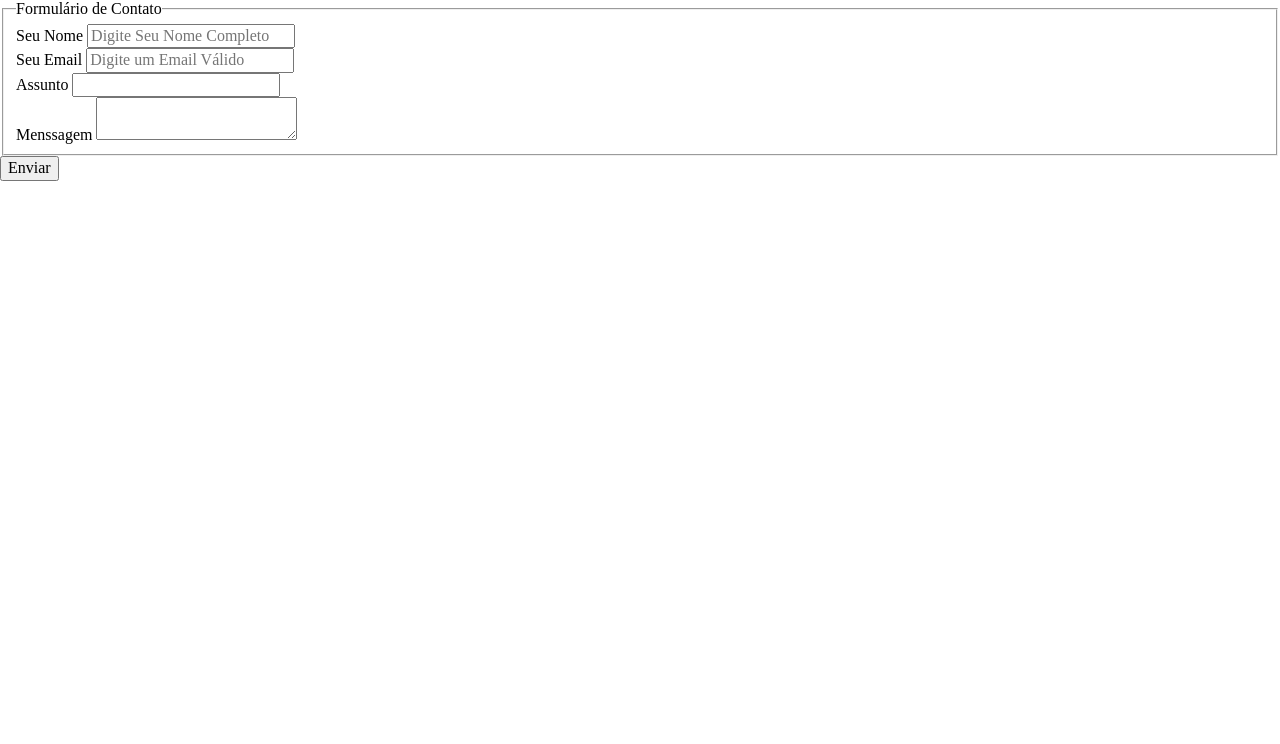
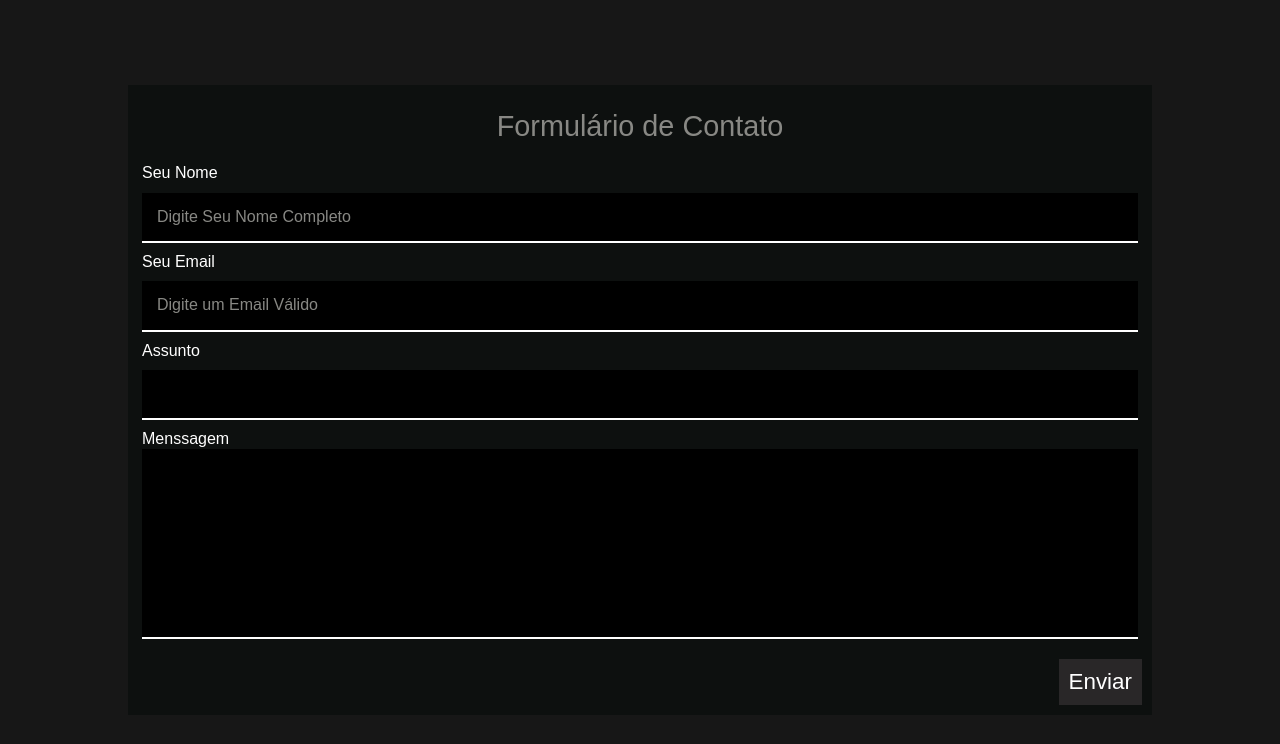
Before and after one commit to correahub/aprendizado, a plain HTML site: page formu/index.html in a window 1280 px wide. Drawn offline with Linux system fonts and the light colour scheme.

Commit message:
formulario quase concluido

```diff
--- a/formu/index.html
+++ b/formu/index.html
@@ -36,21 +36,18 @@
         <div>
           <!--Assunto-->
           <label for="assunto"> Assunto </label>
-          <input
-            type="text"
-            required
-            minlength="20"
-            name="assunto"
-            id="assunto"
-          />
+          <input type="text" required name="assunto" id="assunto" />
         </div>
-        <div>
+        <div class="text-div">
           <!--Assunto-->
           <label for="menssagem"> Menssagem </label>
-          <textarea name="menssagem" id="menssagem"> </textarea>
+          <textarea name="menssagem" id="menssagem" rows="10" minlength="30">
+          </textarea>
         </div>
       </fieldset>
-      <button type="submit">Enviar</button>
+      <div class="bt">
+        <button type="submit">Enviar</button>
+    </div>
     </form>
   </body>
 </html>
--- a/formu/style.css
+++ b/formu/style.css
@@ -1 +1,96 @@
 @charset "UTF-8";
+
+html {
+  height: 100%;
+  background-color: rgb(23, 23, 23);
+  margin: 0px;
+  padding: 0px;
+}
+
+* {
+  box-sizing: border-box;
+  font-family: Arial, Helvetica, sans-serif;
+}
+
+body {
+  display: flex;
+  justify-content: center;
+  align-items: center;
+  min-height: 100%;
+}
+
+form {
+  background-color: rgb(13, 16, 15);
+  color: white;
+  width: 80%;
+  margin-top: 50px;
+  margin-bottom: 50px;
+}
+
+fieldset {
+  border: none;
+  margin-top: 10px;
+}
+
+::placeholder {
+  color: rgb(136, 136, 132);
+}
+
+legend {
+  color: rgb(136, 136, 132);
+  font-size: calc(1em + 1vw);
+  text-align: center;
+  padding: 15px;
+}
+
+input {
+  width: 100%;
+  background-color: black;
+  border: none;
+  border-bottom: 2px solid white;
+  padding: 15px;
+  margin-top: 10px;
+  margin-bottom: 10px;
+  color: white;
+}
+
+input:focus {
+  background-color: rgb(41, 39, 40);
+  outline: none;
+  border-bottom: 2px solid rgba(255, 0, 0, 0.37);
+}
+
+.text-div {
+  display: flex;
+  flex-direction: column;
+}
+
+textarea {
+  resize: none;
+  border: none;
+  border-bottom: 2px solid white;
+  background-color: black;
+  color: white;
+  outline: none;
+}
+
+textarea:focus {
+  background-color: rgb(41, 39, 40);
+  border-bottom: 2px solid rgba(255, 0, 0, 0.37);
+}
+
+.bt {
+  display: flex;
+  justify-content: flex-end;
+  padding: 10px;
+}
+
+
+button {
+  padding: 10px;
+  background-color: rgb(41, 39, 40);
+  color: white;
+  border: none;
+  cursor: pointer;
+  font-size: calc(1em + 0.5vw);
+}
```
